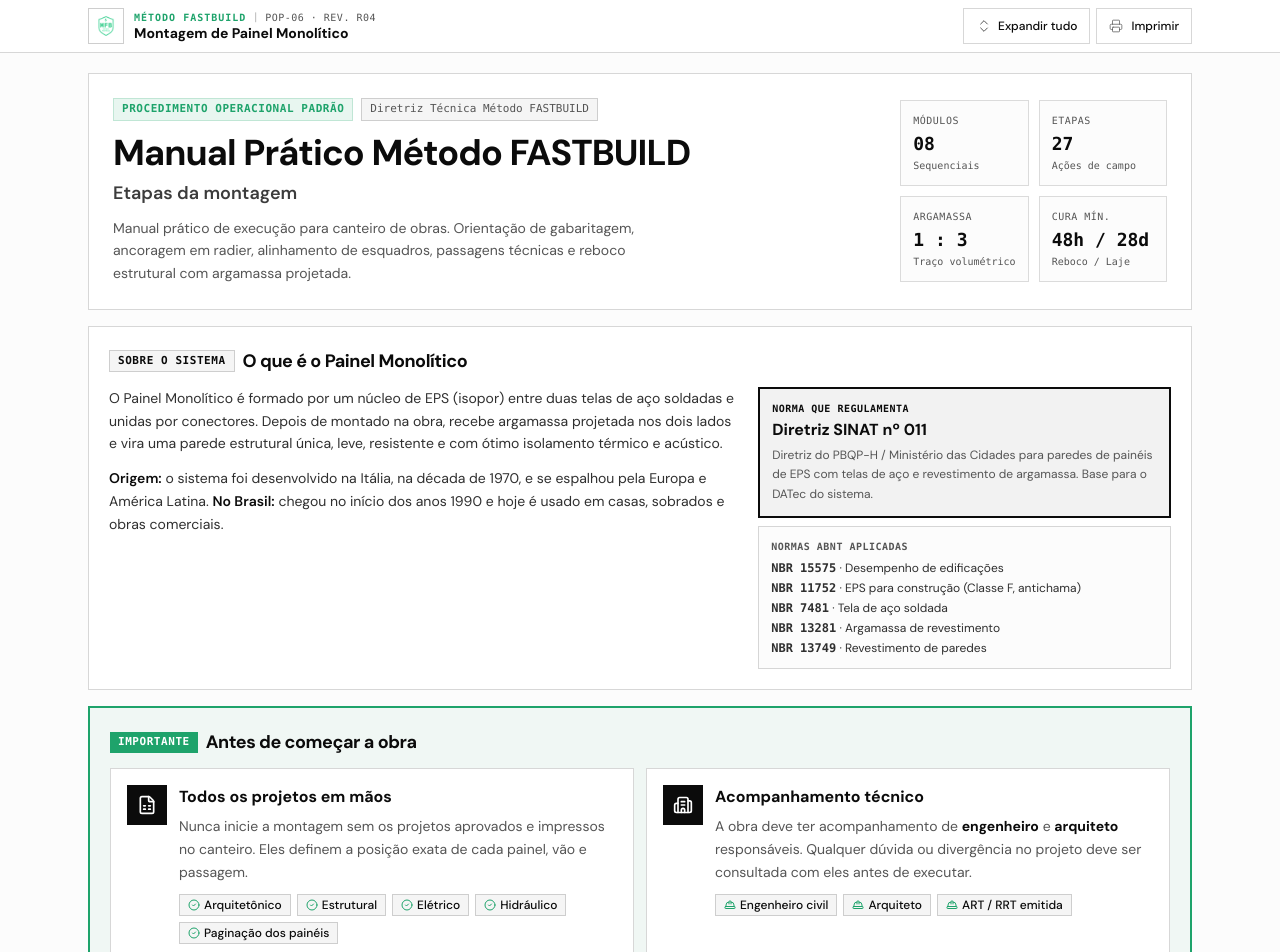
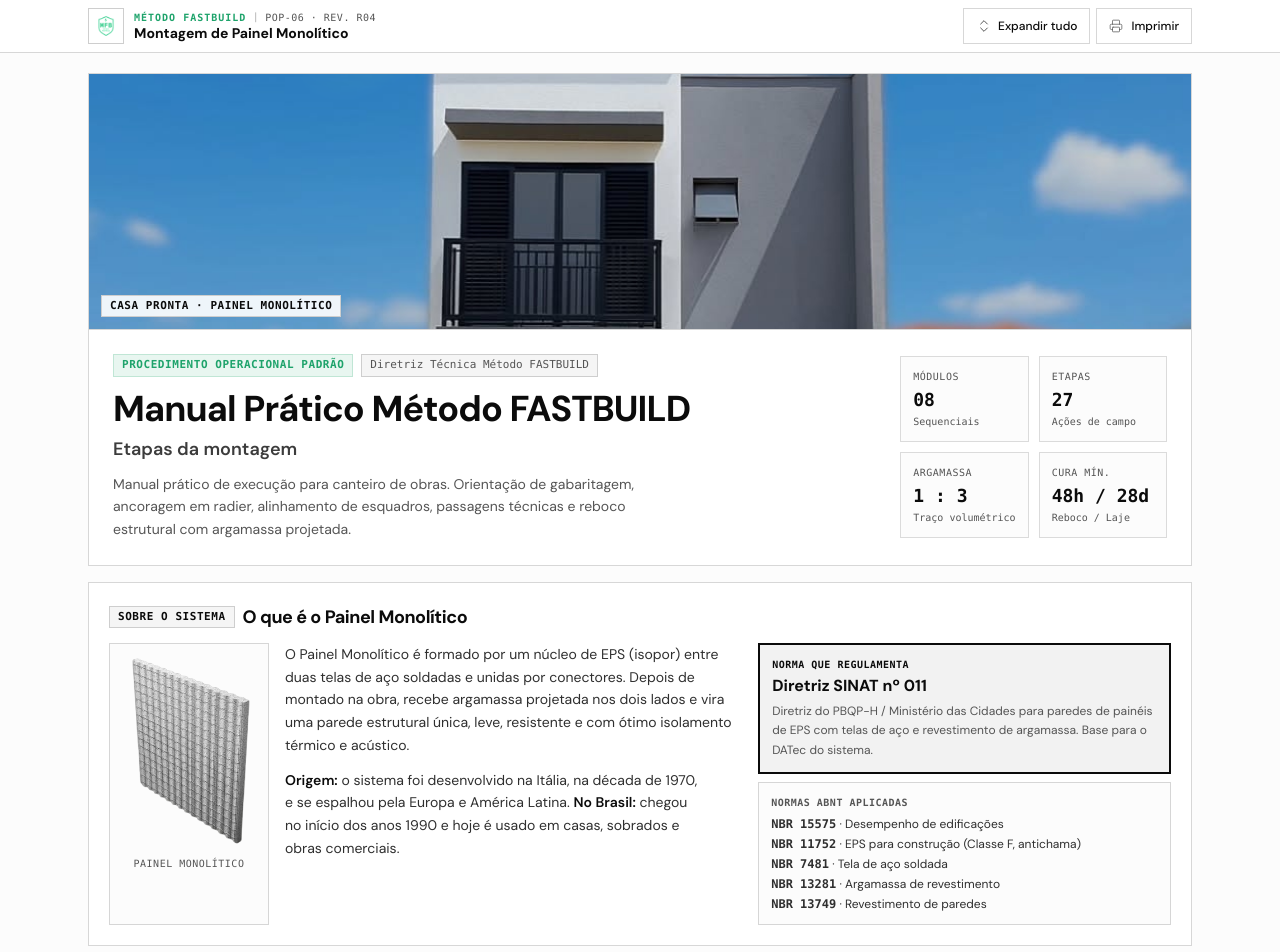
Before and after one commit to gabrieloevangelista/pop-metodo-fastbuild, a Next.js app: page / in a window 1280 px wide. Shown: the top 952 px of the page. Built offline with nearby package versions, Linux system fonts and the light colour scheme.

Commit message:
Add house cover image and panel photo to system section

```diff
--- a/app/page.tsx
+++ b/app/page.tsx
@@ -1,6 +1,7 @@
 "use client"
 
 import * as React from "react"
+import Image from "next/image"
 import {
  HardHat,
  Ruler,
@@ -408,8 +409,21 @@ export default function Page() {
 
  <div className="max-w-6xl mx-auto px-3 sm:px-4 lg:px-6 py-3 md:py-5 flex flex-col gap-3 md:gap-4">
  {/* Banner Técnico da Norma / Documentação */}
- <section className="rounded-none border border-border/80 bg-card p-4 md:p-6 relative overflow-hidden">
- <div className="flex flex-col md:flex-row md:items-center justify-between gap-4">
+ <section className="rounded-none border border-border/80 bg-card relative overflow-hidden">
+ <div className="relative h-40 sm:h-52 md:h-64 w-full border-b border-border/80">
+ <Image
+ src="/images/casa-pronta.png"
+ alt="Sobrado pronto construído com o Método FASTBUILD em Painel Monolítico"
+ fill
+ priority
+ sizes="(min-width: 1152px) 1152px, 100vw"
+ className="object-cover object-[center_45%]"
+ />
+ <span className="absolute left-3 bottom-3 px-2 py-0.5 rounded-none text-[11px] font-mono font-semibold uppercase tracking-wider bg-card/90 text-foreground border border-border">
+ Casa pronta · Painel Monolítico
+ </span>
+ </div>
+ <div className="p-4 md:p-6 flex flex-col md:flex-row md:items-center justify-between gap-4">
  <div className="flex items-start gap-4 max-w-2xl">
  <div>
  <div className="flex flex-wrap items-center gap-2 mb-3">
@@ -476,7 +490,20 @@ export default function Page() {
           </div>
 
           <div className="grid grid-cols-1 md:grid-cols-5 gap-3 md:gap-5">
-            <div className="md:col-span-3 flex flex-col gap-3 text-sm text-foreground/85 leading-relaxed">
+            <div className="md:col-span-3 flex flex-col sm:flex-row gap-3 md:gap-4">
+              <figure className="shrink-0 flex flex-col items-center gap-1.5 border border-border/80 bg-secondary/30 p-2 sm:w-36 md:w-40">
+                <Image
+                  src="/images/painel-monolitico.png"
+                  alt="Painel Monolítico: núcleo de EPS entre duas telas de aço soldadas"
+                  width={270}
+                  height={360}
+                  className="h-44 sm:h-auto w-auto object-contain"
+                />
+                <figcaption className="text-[10px] font-mono uppercase tracking-wider text-muted-foreground text-center">
+                  Painel Monolítico
+                </figcaption>
+              </figure>
+            <div className="flex flex-col gap-3 text-sm text-foreground/85 leading-relaxed">
               <p className="text-pretty">
                 O Painel Monolítico é formado por um núcleo de EPS (isopor) entre duas telas de aço
                 soldadas e unidas por conectores. Depois de montado na obra, recebe argamassa projetada
@@ -489,6 +516,7 @@ export default function Page() {
                 <strong className="font-semibold text-foreground">No Brasil:</strong> chegou no início
                 dos anos 1990 e hoje é usado em casas, sobrados e obras comerciais.
               </p>
+            </div>
             </div>
 
             <div className="md:col-span-2 flex flex-col gap-2">
```
Also changed, not shown: public/images/casa-pronta.png (added), public/images/painel-monolitico.png (added).
